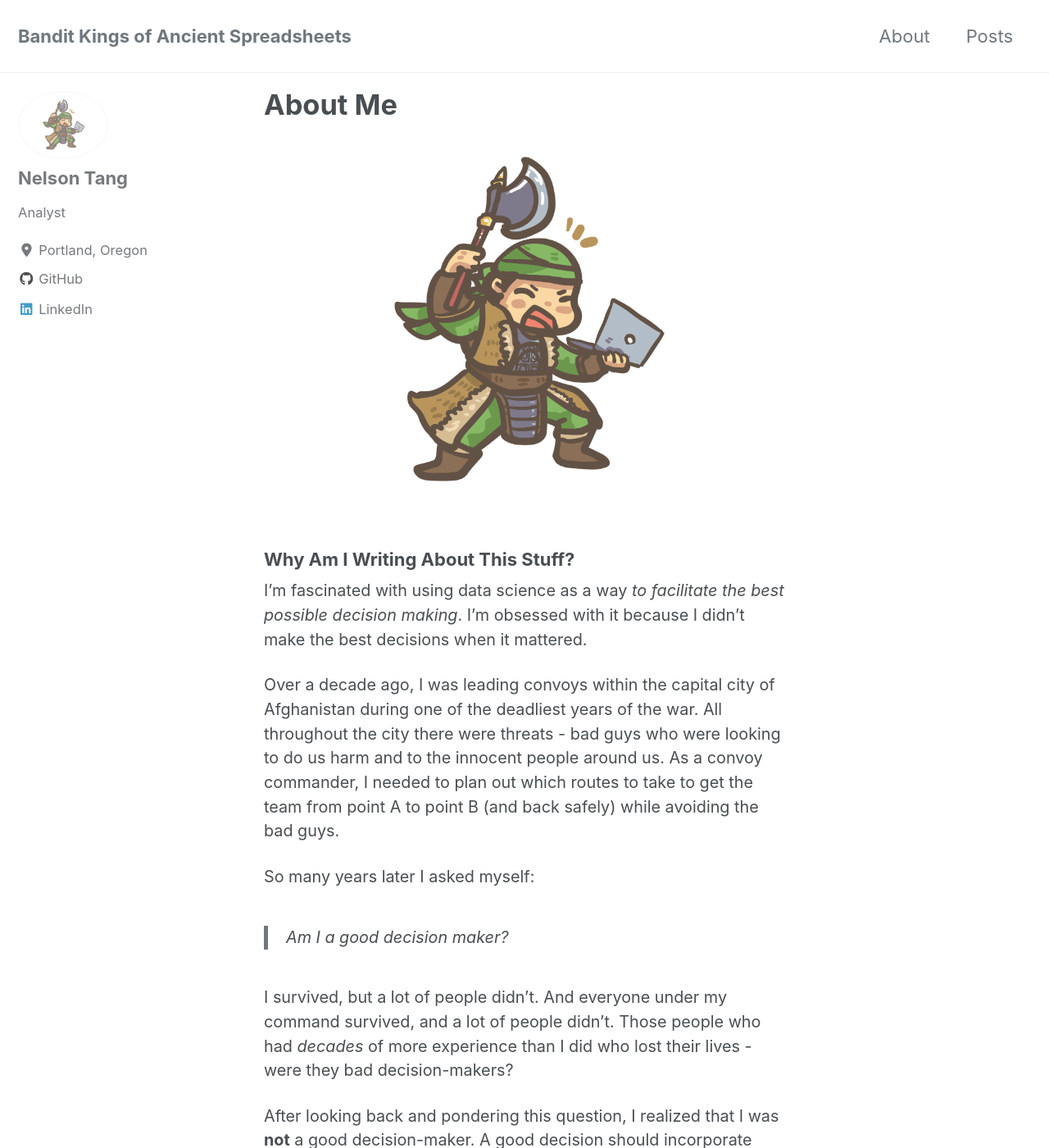
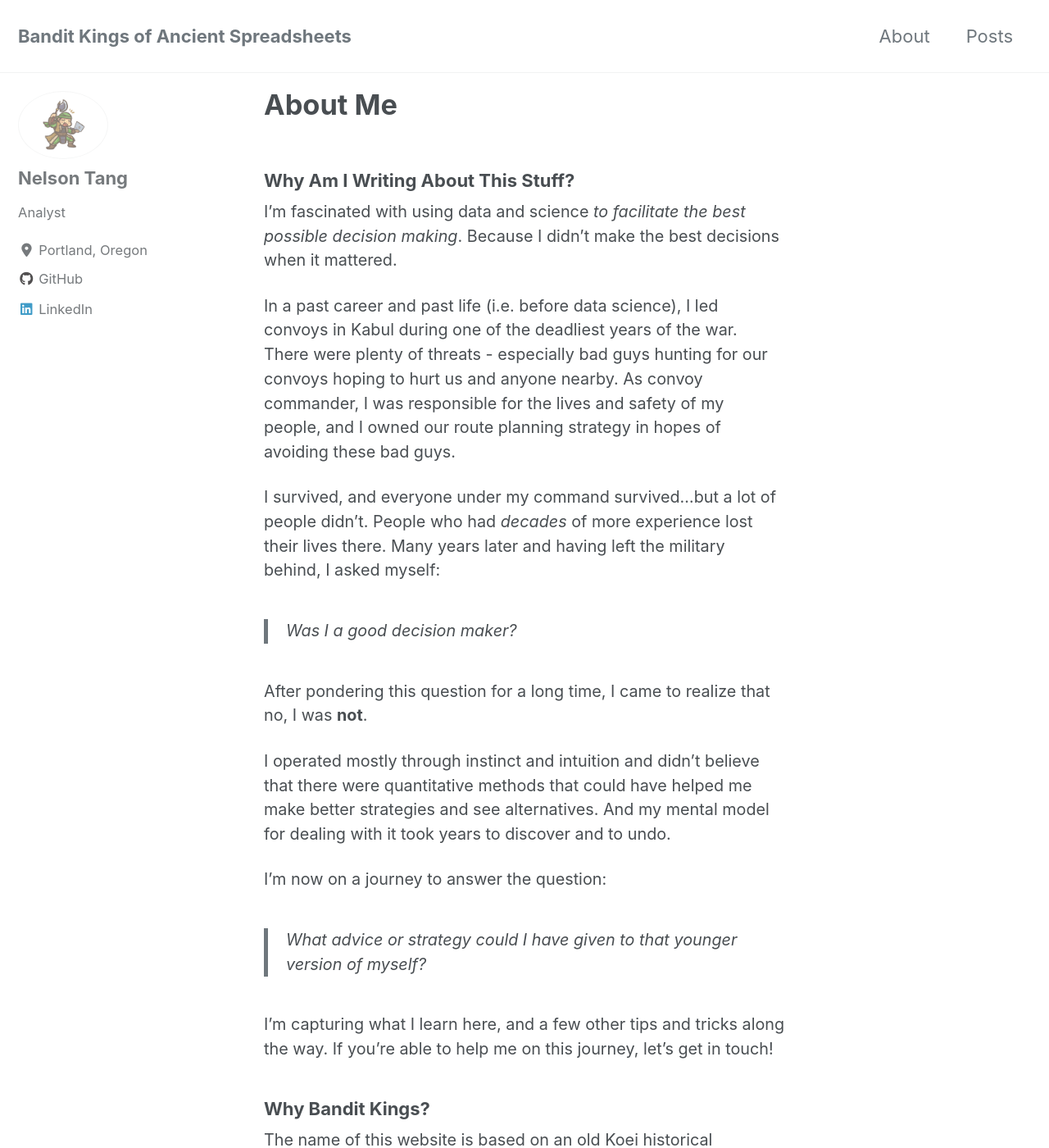
Before and after one commit to banditkingsofancientspreadsheets/banditkingsofancientspreadsheets.github.io, a Jekyll site: the page built from _pages/about.md, in a window 1280 px wide and 1400 px high. Shown: the whole window at 82% size. Built offline with Jekyll 4.4.1, drawn with Linux system fonts in a browser that asks for light colours; cached includes are drawn as plain includes; nearby versions of some CDN libraries; some of the changed text lies outside the part shown.

Commit message:
updated about me

```diff
--- a/_pages/about.md
+++ b/_pages/about.md
@@ -3,27 +3,25 @@ title: "About Me"
 permalink: /about/
 ---
 
-![alt text](/assets/images/bandit.png "me")
-
 ### Why Am I Writing About This Stuff?
 
-I'm fascinated with using data science as a way *to facilitate the best possible decision making*. I'm obsessed with it because I didn't make the best decisions when it mattered.
+I'm fascinated with using data and science *to facilitate the best possible decision making*. Because I didn't make the best decisions when it mattered.
 
-Over a decade ago, I was leading convoys within the capital city of Afghanistan during one of the deadliest years of the war. All throughout the city there were threats - bad guys who were looking to do us harm and to the innocent people around us. As a convoy commander, I needed to plan out which routes to take to get the team from point A to point B (and back safely) while avoiding the bad guys.
+In a past career and past life (i.e. before data science), I led convoys in Kabul during one of the deadliest years of the war. There were plenty of threats - especially bad guys hunting for our convoys hoping to hurt us and anyone nearby. As convoy commander, I was responsible for the lives and safety of my people, and I owned our route planning strategy in hopes of avoiding these bad guys.
 
-So many years later I asked myself:
+I survived, and everyone under my command survived...but a lot of people didn't. People who had *decades* of more experience lost their lives there. Many years later and having left the military behind, I asked myself:
 
-> Am I a good decision maker?
+> Was I a good decision maker?
 
-I survived, but a lot of people didn't. And everyone under my command survived, and a lot of people didn't. Those people who had *decades* of more experience than I did who lost their lives - were they bad decision-makers?
+After pondering this question for a long time, I came to realize that no, I was **not**.
 
-After looking back and pondering this question, I realized that I was **not** a good decision-maker. A good decision should incorporate probabilistic thinking, and instead I ultimately operated primarily through instinct and intuition. Even worse, I vastly under or over-estimated probabilities of events occurring, and it was a tremendous mental burden to carry - one that took years to undo.
+I operated mostly through instinct and intuition and didn't believe that there were quantitative methods that could have helped me make better strategies and see alternatives. And my mental model for dealing with it took years to discover and to undo.
 
 I'm now on a journey to answer the question:
 
-> What advice or strategy I could give to that younger me to make the better decisions?
+> What advice or strategy could I have given to that younger version of myself?
 
-That's why I'm obsessed with the parts of data science that help me understand the world better and help me build tools to facilitate better decisions. I'm capturing what I learn here, and a few other tips and tricks along the way.
+I'm capturing what I learn here, and a few other tips and tricks along the way. If you're able to help me on this journey, let's get in touch!
 
 ### Why Bandit Kings?
 
```
